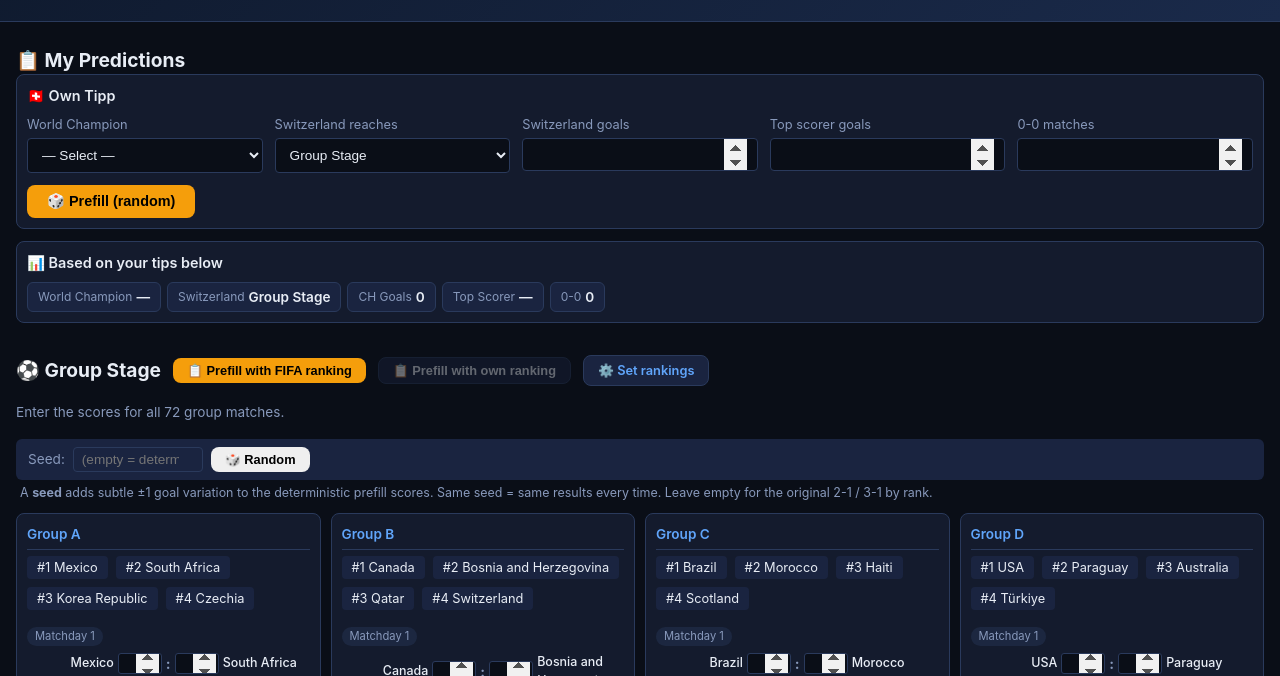
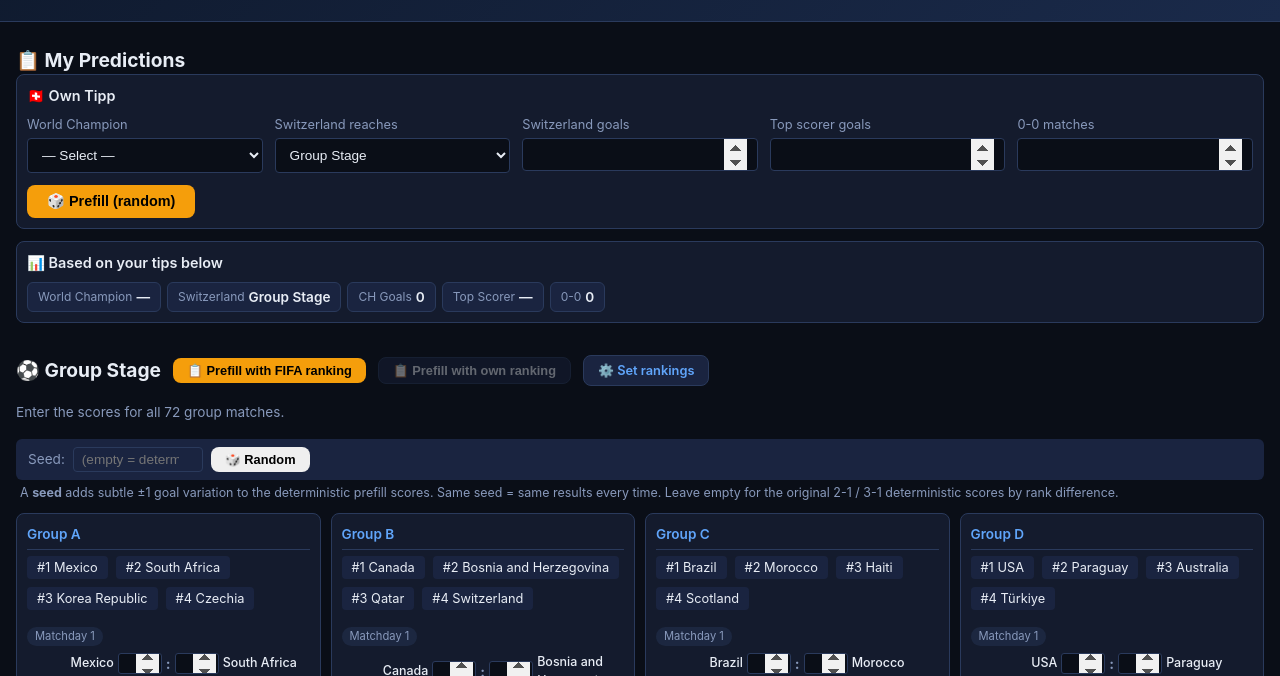
Before and after one commit to princetonton/championship-bracket, an Astro site: page / in a window 1280 px wide. Shown: the part 124-800 px from the top of the page. Built offline with nearby package versions, Linux system fonts and the light colour scheme; Astro itself is replaced by a stand-in of ours.

Commit message:
Tweak seed explanation text

```diff
--- a/src/pages/index.astro
+++ b/src/pages/index.astro
@@ -130,7 +130,7 @@ const groupPanels = GROUP_LETTERS.map(letter => {
       </div>
       <p style="font-size:0.78rem;color:var(--textDim);margin:-2px 0 12px 4px;line-height:1.4">
         A <strong>seed</strong> adds subtle ±1 goal variation to the deterministic prefill scores.
-        Same seed = same results every time. Leave empty for the original 2-1 / 3-1 by rank.
+        Same seed = same results every time. Leave empty for the original 2-1 / 3-1 deterministic scores by rank difference.
       </p>
 
       <div id="group-panels" class="groups-grid"><Fragment set:html={groupPanels} /></div>
```
